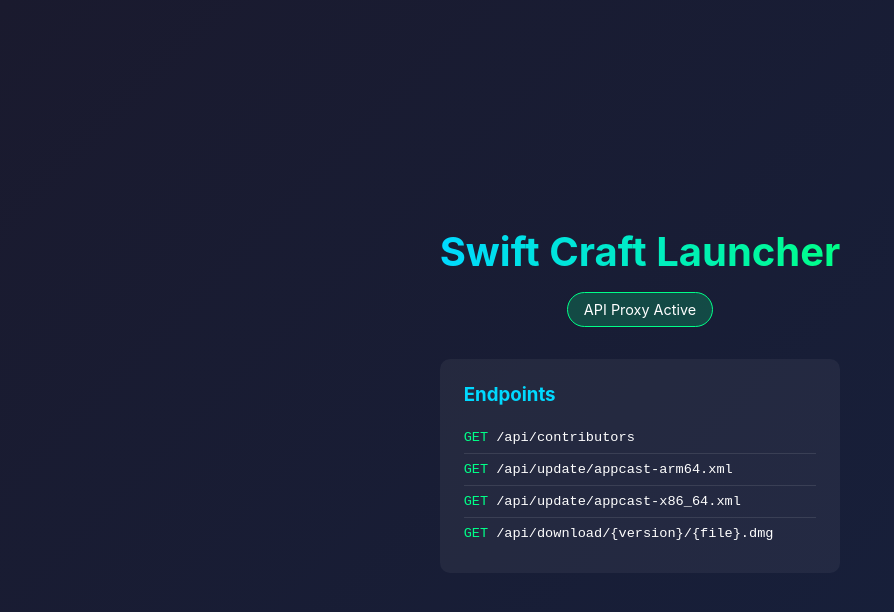
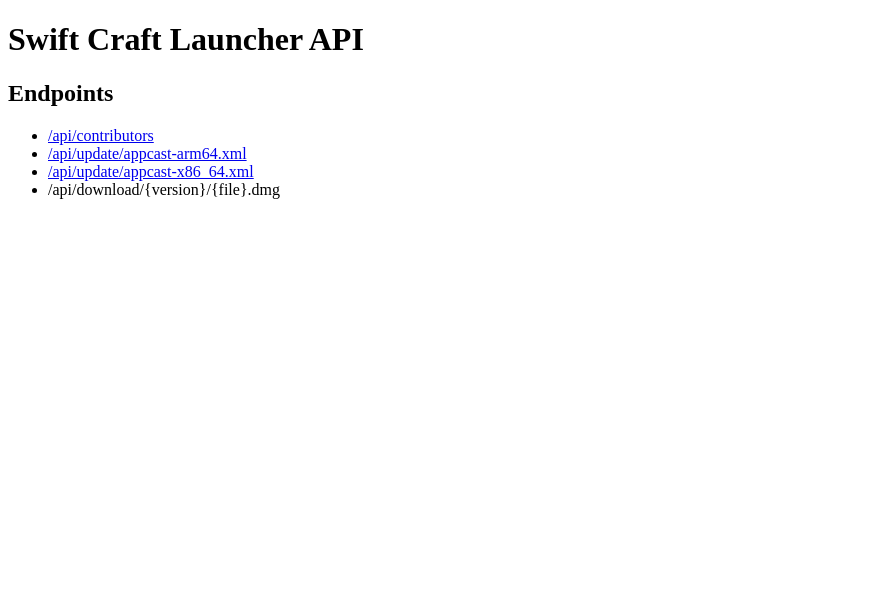
Before and after one commit to suhang12332/Swift-Craft-Launcher-Api, a website: page public/index.html in a window 1280 px wide. Shown: the whole page, without its empty margins (0-894 px from the left). Drawn offline with Linux system fonts and the light colour scheme.

Commit message:
Update index.html

```diff
--- a/public/index.html
+++ b/public/index.html
@@ -4,73 +4,16 @@
     <meta charset="UTF-8">
     <meta name="viewport" content="width=device-width, initial-scale=1.0">
     <title>Swift Craft Launcher API</title>
-    <style>
-        * { margin: 0; padding: 0; box-sizing: border-box; }
-        body {
-            font-family: -apple-system, BlinkMacSystemFont, 'Segoe UI', Roboto, sans-serif;
-            background: linear-gradient(135deg, #1a1a2e 0%, #16213e 100%);
-            color: #fff;
-            min-height: 100vh;
-            display: flex;
-            align-items: center;
-            justify-content: center;
-        }
-        .container {
-            text-align: center;
-            padding: 2rem;
-        }
-        h1 {
-            font-size: 2.5rem;
-            margin-bottom: 1rem;
-            background: linear-gradient(90deg, #00d9ff, #00ff88);
-            -webkit-background-clip: text;
-            -webkit-text-fill-color: transparent;
-        }
-        .status {
-            display: inline-block;
-            padding: 0.5rem 1rem;
-            background: rgba(0, 255, 136, 0.2);
-            border: 1px solid #00ff88;
-            border-radius: 20px;
-            font-size: 0.9rem;
-            margin-bottom: 2rem;
-        }
-        .endpoints {
-            text-align: left;
-            background: rgba(255,255,255,0.05);
-            padding: 1.5rem;
-            border-radius: 10px;
-            max-width: 500px;
-            margin: 0 auto;
-        }
-        .endpoints h3 {
-            margin-bottom: 1rem;
-            color: #00d9ff;
-        }
-        .endpoint {
-            padding: 0.5rem 0;
-            border-bottom: 1px solid rgba(255,255,255,0.1);
-            font-family: monospace;
-            font-size: 0.85rem;
-        }
-        .endpoint:last-child { border-bottom: none; }
-        .method {
-            color: #00ff88;
-            margin-right: 0.5rem;
-        }
-    </style>
 </head>
 <body>
-    <div class="container">
-        <h1>Swift Craft Launcher</h1>
-        <div class="status">API Proxy Active</div>
-        <div class="endpoints">
-            <h3>Endpoints</h3>
-            <div class="endpoint"><span class="method">GET</span>/api/contributors</div>
-            <div class="endpoint"><span class="method">GET</span>/api/update/appcast-arm64.xml</div>
-            <div class="endpoint"><span class="method">GET</span>/api/update/appcast-x86_64.xml</div>
-            <div class="endpoint"><span class="method">GET</span>/api/download/{version}/{file}.dmg</div>
-        </div>
-    </div>
+    <h1>Swift Craft Launcher API</h1>
+
+    <h2>Endpoints</h2>
+    <ul>
+        <li><a href="/api/contributors">/api/contributors</a></li>
+        <li><a href="/api/update/appcast-arm64.xml">/api/update/appcast-arm64.xml</a></li>
+        <li><a href="/api/update/appcast-x86_64.xml">/api/update/appcast-x86_64.xml</a></li>
+        <li>/api/download/{version}/{file}.dmg</li>
+    </ul>
 </body>
 </html>
```
